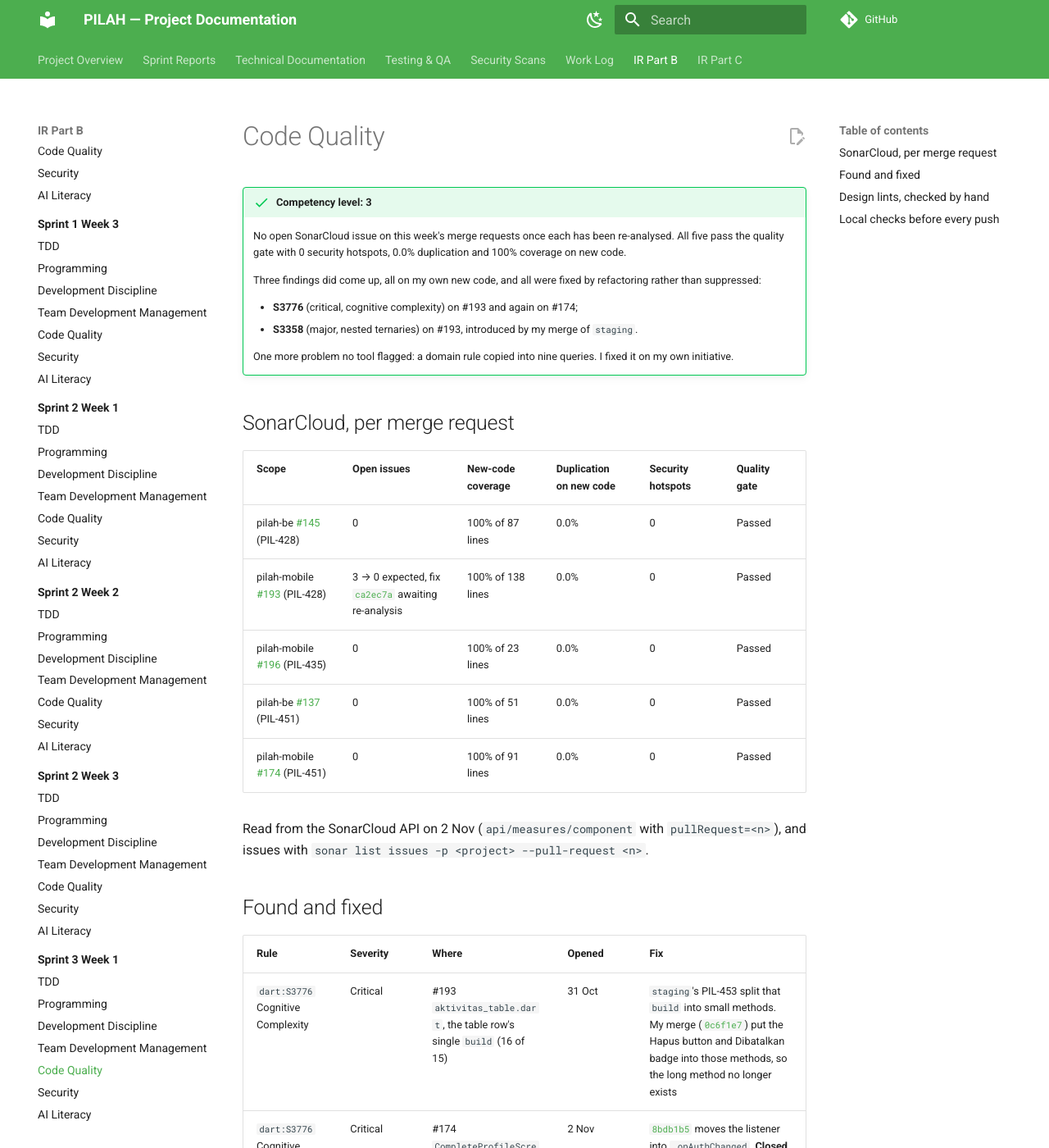
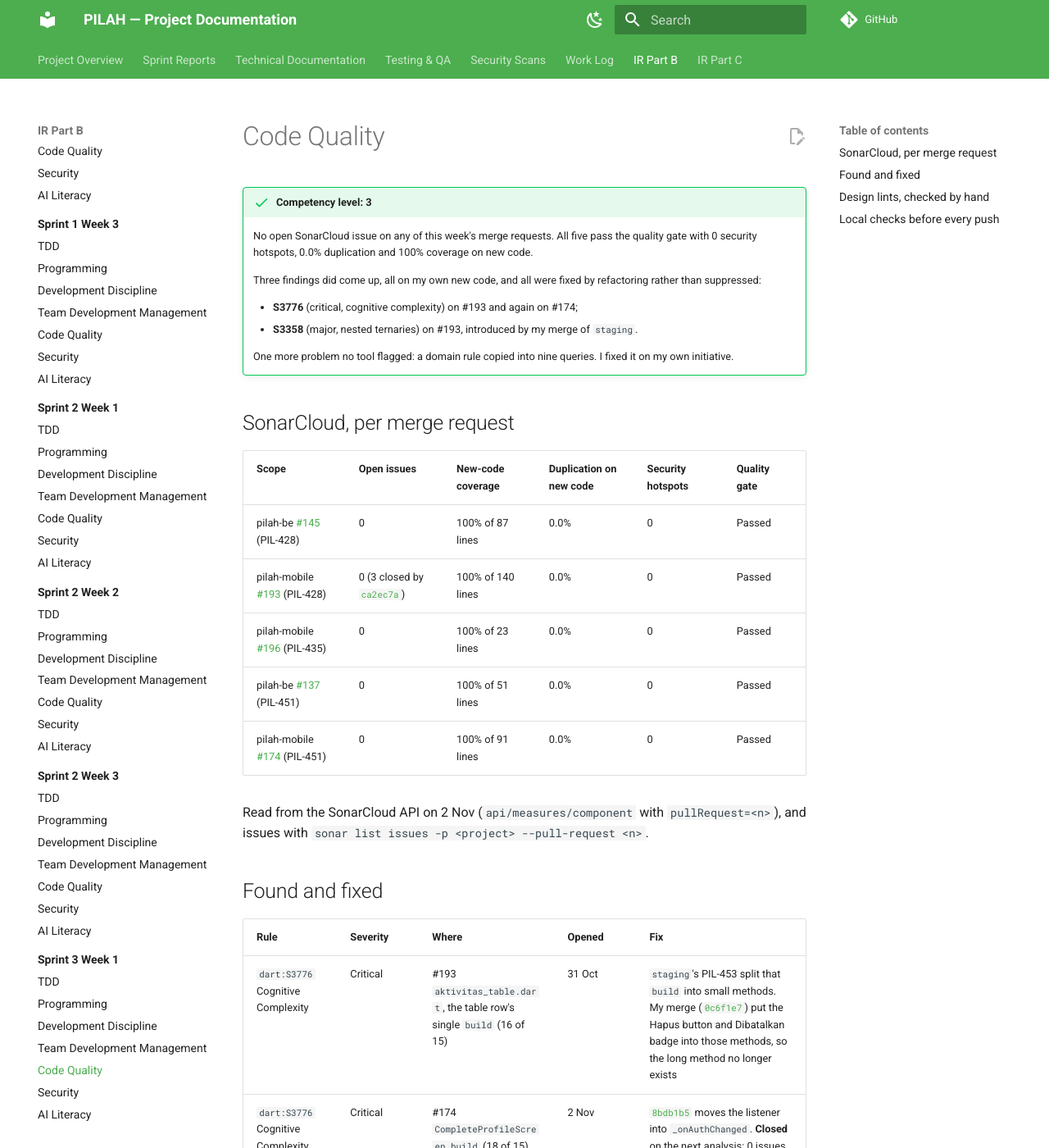
Before and after one commit to mvfi0/pilah-docs, an MkDocs documentation site: the page built from docs/review-sprint-3-week-1/part-b/code-quality.md, in a window 1280 px wide and 1400 px high. Shown: the whole window at 82% size. Built offline with MkDocs 1.6.1 and Material for MkDocs 9.7.7, drawn with Linux system fonts in a browser that asks for light colours; comment, search, counter and statistics services are not loaded; some of the changed text lies outside the part shown.

Commit message:
docs(ir): S3W1 SonarCloud results after #193's S3358 fix
Co-Authored-By: Claude Opus 5.5 <noreply@anthropic.com>

```diff
--- a/docs/review-sprint-3-week-1/part-b/code-quality.md
+++ b/docs/review-sprint-3-week-1/part-b/code-quality.md
@@ -1,7 +1,7 @@
 # Code Quality
 
 !!! success "Competency level: 3"
-    No open SonarCloud issue on this week's merge requests once each has been re-analysed. All five pass the quality gate with 0 security hotspots, 0.0% duplication and 100% coverage on new code.
+    No open SonarCloud issue on any of this week's merge requests. All five pass the quality gate with 0 security hotspots, 0.0% duplication and 100% coverage on new code.
 
     Three findings did come up, all on my own new code, and all were fixed by refactoring rather than suppressed:
 
@@ -15,7 +15,7 @@
 | Scope | Open issues | New-code coverage | Duplication on new code | Security hotspots | Quality gate |
 |---|---|---|---|---|---|
 | pilah-be [#145](https://github.com/bank-sampah-PILAH/pilah-be/pull/145) (PIL-428) | 0 | 100% of 87 lines | 0.0% | 0 | Passed |
-| pilah-mobile [#193](https://github.com/bank-sampah-PILAH/pilah-mobile/pull/193) (PIL-428) | 3 → 0 expected, fix [`ca2ec7a`](https://github.com/bank-sampah-PILAH/pilah-mobile/commit/ca2ec7a2) awaiting re-analysis | 100% of 138 lines | 0.0% | 0 | Passed |
+| pilah-mobile [#193](https://github.com/bank-sampah-PILAH/pilah-mobile/pull/193) (PIL-428) | 0 (3 closed by [`ca2ec7a`](https://github.com/bank-sampah-PILAH/pilah-mobile/commit/ca2ec7a2)) | 100% of 140 lines | 0.0% | 0 | Passed |
 | pilah-mobile [#196](https://github.com/bank-sampah-PILAH/pilah-mobile/pull/196) (PIL-435) | 0 | 100% of 23 lines | 0.0% | 0 | Passed |
 | pilah-be [#137](https://github.com/bank-sampah-PILAH/pilah-be/pull/137) (PIL-451) | 0 | 100% of 51 lines | 0.0% | 0 | Passed |
 | pilah-mobile [#174](https://github.com/bank-sampah-PILAH/pilah-mobile/pull/174) (PIL-451) | 0 | 100% of 91 lines | 0.0% | 0 | Passed |
@@ -28,7 +28,7 @@ Read from the SonarCloud API on 2 Nov (`api/measures/component` with `pullReques
 |---|---|---|---|---|
 | `dart:S3776` Cognitive Complexity | Critical | #193 `aktivitas_table.dart`, the table row's single `build` (16 of 15) | 31 Oct | `staging`'s PIL-453 split that `build` into small methods. My merge ([`0c6f1e7`](https://github.com/bank-sampah-PILAH/pilah-mobile/commit/0c6f1e72)) put the Hapus button and Dibatalkan badge into those methods, so the long method no longer exists |
 | `dart:S3776` Cognitive Complexity | Critical | #174 `CompleteProfileScreen.build` (18 of 15), after my review fix added a role-change check to its `ref.listen` | 2 Nov | [`8bdb1b5`](https://github.com/bank-sampah-PILAH/pilah-mobile/commit/8bdb1b54) moves the listener into `_onAuthChanged`. **Closed** on the next analysis: 0 issues |
-| `dart:S3358` Nested ternary (×3) | Major | #193 TIPE cell, where my merge nested `staging`'s type ternaries inside the Dibatalkan ternary | 2 Nov | [`ca2ec7a`](https://github.com/bank-sampah-PILAH/pilah-mobile/commit/ca2ec7a2) extracts `_typeBadge` with a guard clause |
+| `dart:S3358` Nested ternary (×3) | Major | #193 TIPE cell, where my merge nested `staging`'s type ternaries inside the Dibatalkan ternary | 2 Nov | [`ca2ec7a`](https://github.com/bank-sampah-PILAH/pilah-mobile/commit/ca2ec7a2) extracts `_typeBadge` with a guard clause. **Closed** on the next analysis: 0 issues |
 
 **A duplicated rule, found without a tool.** "A voided setoran counts toward nothing" was written as `filter(status=TERCATAT)` in nine places across three apps. SonarCloud's duplication check doesn't see a one-line filter, but a tenth report could forget it and quietly count voided money. [`ae850a0`](https://github.com/bank-sampah-PILAH/pilah-be/commit/ae850a0) names it once as `Transaksi.objects.tercatat()`. Details are on the [Programming page](programming.md#a-domain-rule-named-once-ae850a0).
 
```
Also changed, not shown: docs/review-sprint-3-week-1/index.md (+1 -1 lines), docs/review-sprint-3-week-1/part-b/development-discipline.md (+1 -1 lines), docs/review-sprint-3-week-1/part-b/tdd.md (+1 -1 lines).
